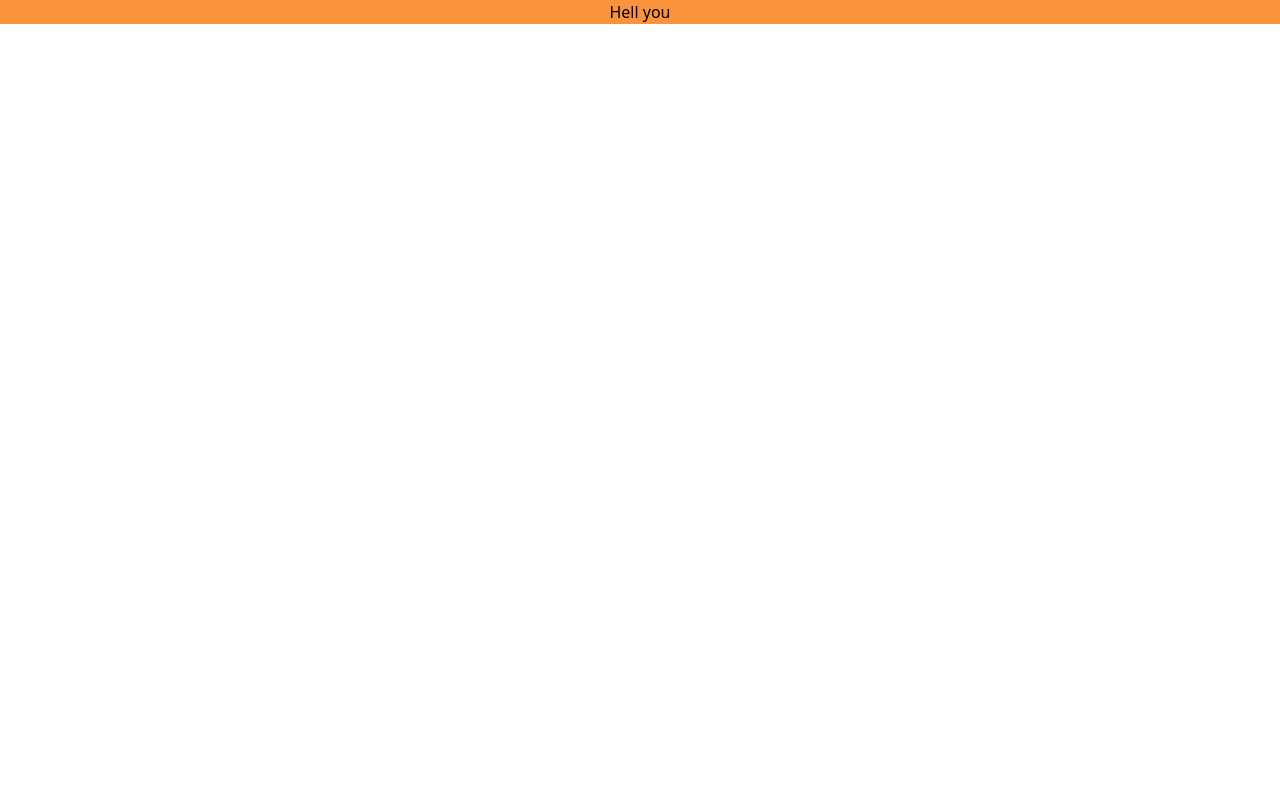
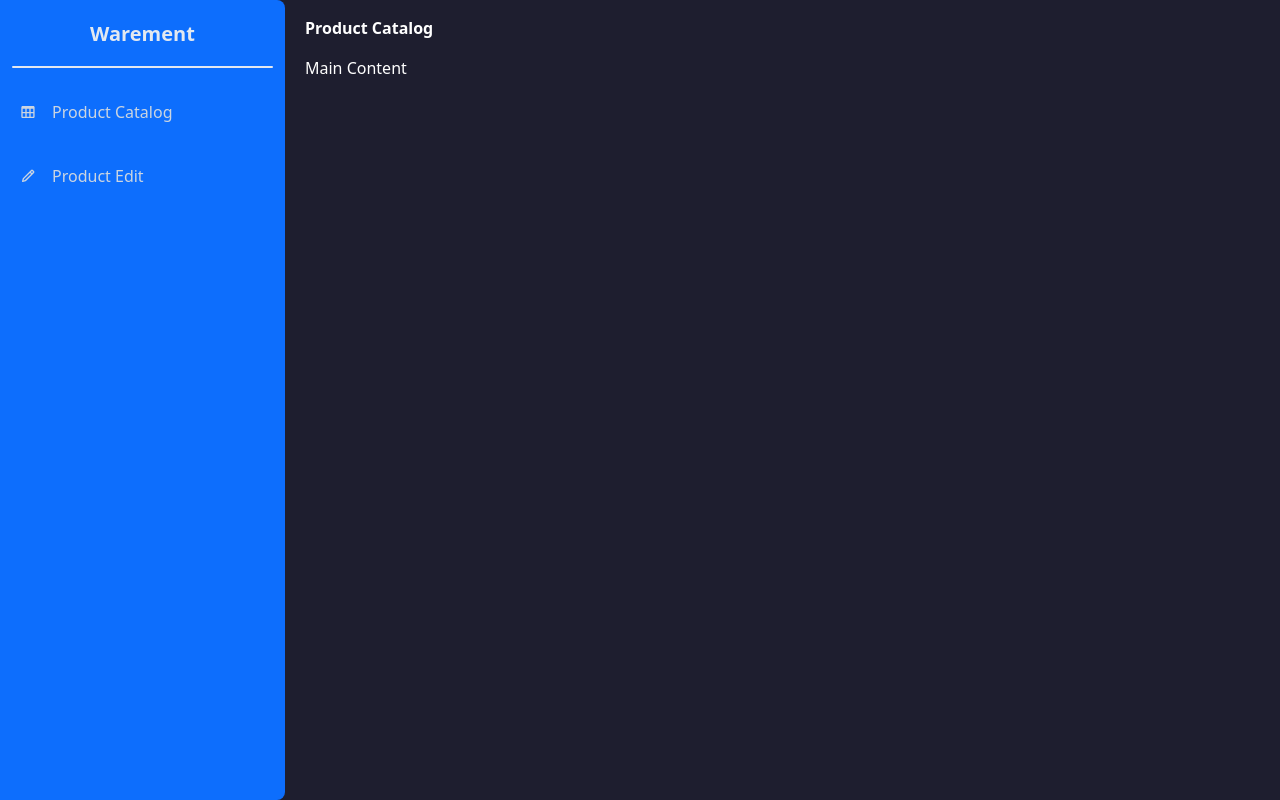
Before and after one commit to uloydev/uas-sistem-terdistribusi, a Next.js app in the folder frontend/: page / in a window 1280 px wide. Built offline with nearby package versions, Linux system fonts and the light colour scheme.

Commit message:
[UPDATE] template

```diff
--- a/frontend/pages/index.tsx
+++ b/frontend/pages/index.tsx
@@ -1,16 +1,31 @@
 import type { NextPage } from 'next'
 import Head from 'next/head'
-import Button from '../src/components/Button'
+import { useState } from 'react'
+import Container from '../src/components/Container'
+import Header from '../src/components/Header'
+import Sidebar from '../src/components/Sidebar'
 
 const Home: NextPage = () => {
+  const [sidebarActive, setSidebarActive] = useState(false)
   return (
-    <div className="bg-orange-400">
+    <div className="bg-[rgb(30,30,47)] h-screen relative w-screen">
       <Head>
-        <title>Create Next App</title>
+        <title>Sistem Terdistribusi</title>
         <meta name="description" content="Generated by create next app" />
         <link rel="icon" href="/favicon.ico" />
       </Head>
-      <Button onClick={() => alert("surti")}>Hell you</Button>
+      <div className='flex'>
+        <Sidebar open={sidebarActive} />
+        {/* content here */}
+        <div className={`flex-1 text-white ${sidebarActive ? "translate-x-72" : ""}`}>
+          <Header sidebarToggle={() => setSidebarActive(!sidebarActive)} title="Product Catalog" />
+          <Container>
+            <section>
+              Main Content
+            </section>
+          </Container>
+        </div>
+      </div>
     </div>
   )
 }
```
